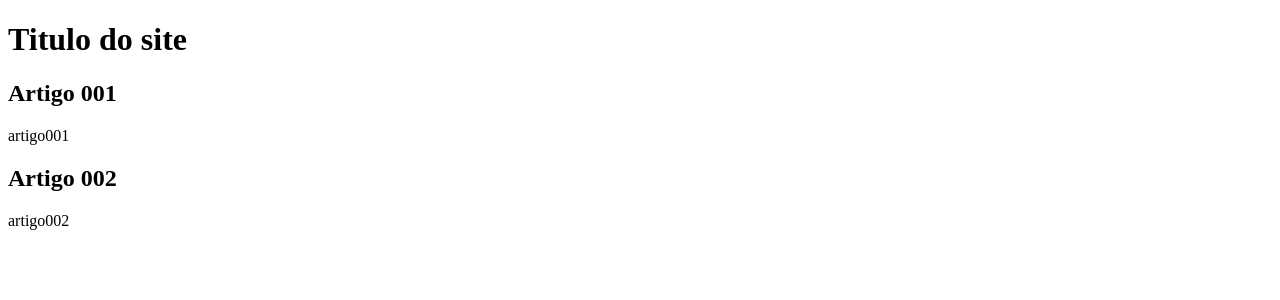
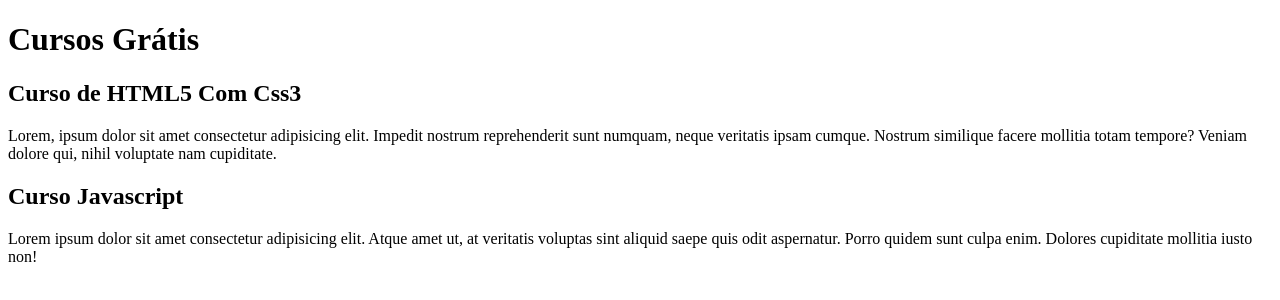
Before and after one commit to JulioBarbosa19/Projeto-site, a plain HTML site: page index.html in a window 1280 px wide. Drawn offline with Linux system fonts and the light colour scheme.

Commit message:
Comecei a escrever o conteúdo

```diff
--- a/index.html
+++ b/index.html
@@ -10,15 +10,15 @@
 <body>
     <main>
         <header>
-            <h1>Titulo do site</h1>
+            <h1>Cursos Grátis</h1>
         </header>
         <article>
-            <h2>Artigo 001</h2>
-            <p>artigo001</p>
+            <h2>Curso de HTML5 Com Css3</h2>
+            <p>Lorem, ipsum dolor sit amet consectetur adipisicing elit. Impedit nostrum reprehenderit sunt numquam, neque veritatis ipsam cumque. Nostrum similique facere mollitia totam tempore? Veniam dolore qui, nihil voluptate nam cupiditate.</p>
         </article>
         <article>
-            <h2>Artigo 002</h2>
-            <p>artigo002</p>
+            <h2>Curso Javascript</h2>
+            <p>Lorem ipsum dolor sit amet consectetur adipisicing elit. Atque amet ut, at veritatis voluptas sint aliquid saepe quis odit aspernatur. Porro quidem sunt culpa enim. Dolores cupiditate mollitia iusto non!</p>
         </article>
     </main>
 </body>
```
